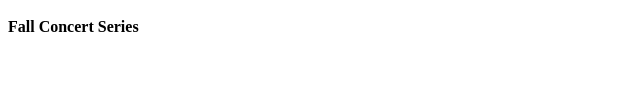
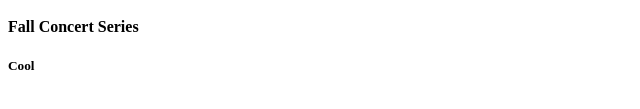
Before and after one commit to jmisaac/P1, a plain HTML site: page index.html in a window 1280 px wide. Shown: the part 407-516 px from the top of the page, 0-640 px from the left. Drawn offline with Linux system fonts and the light colour scheme.

Commit message:
Update index.html

```diff
--- a/index.html
+++ b/index.html
@@ -15,5 +15,6 @@
     <H3>Reserve Seating, $15</H3>
     <H4>Tabor College Music Department</H4>
     <H4>Fall Concert Series</H4>
+    <h5>Cool</h5>
   </body>
 </html>
```
